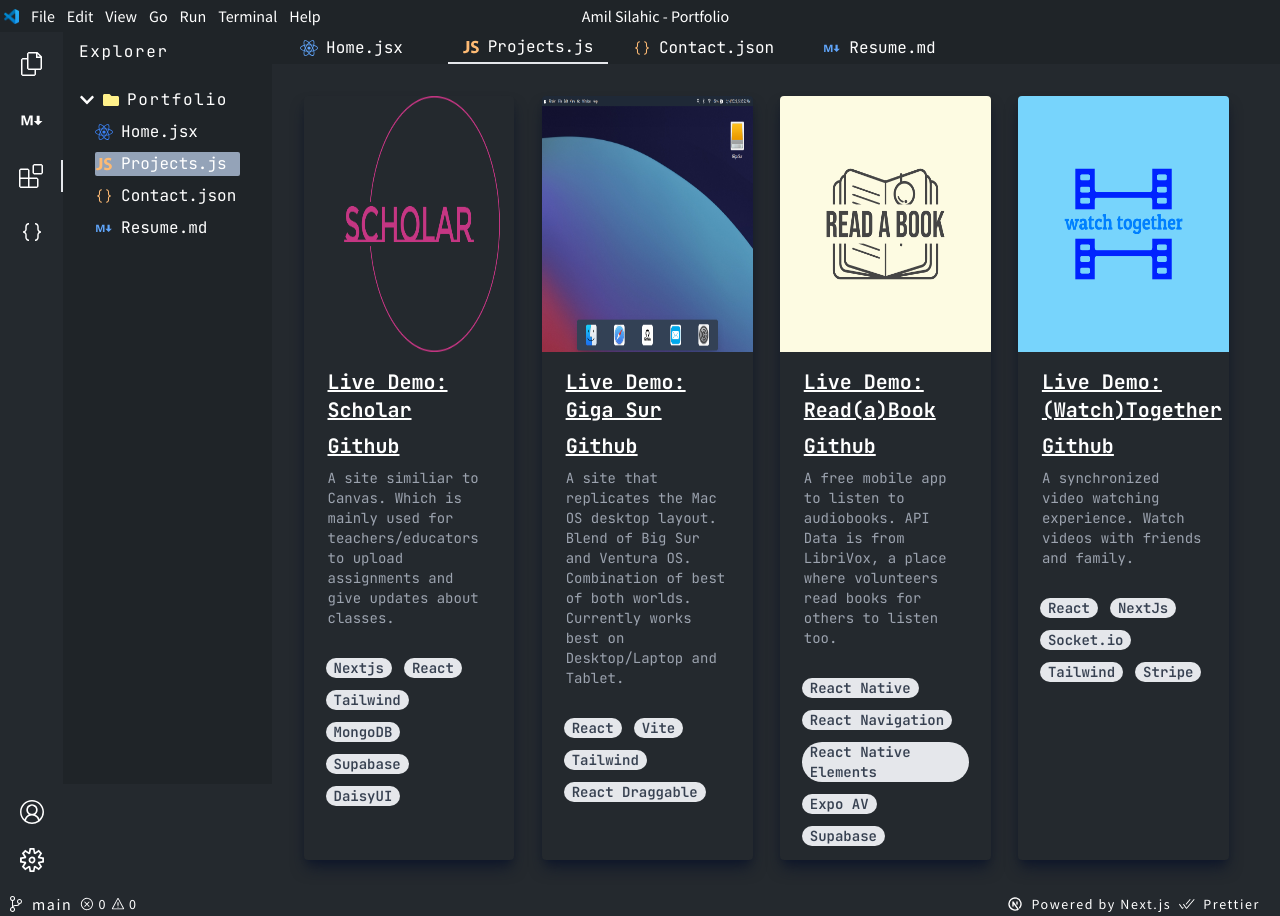
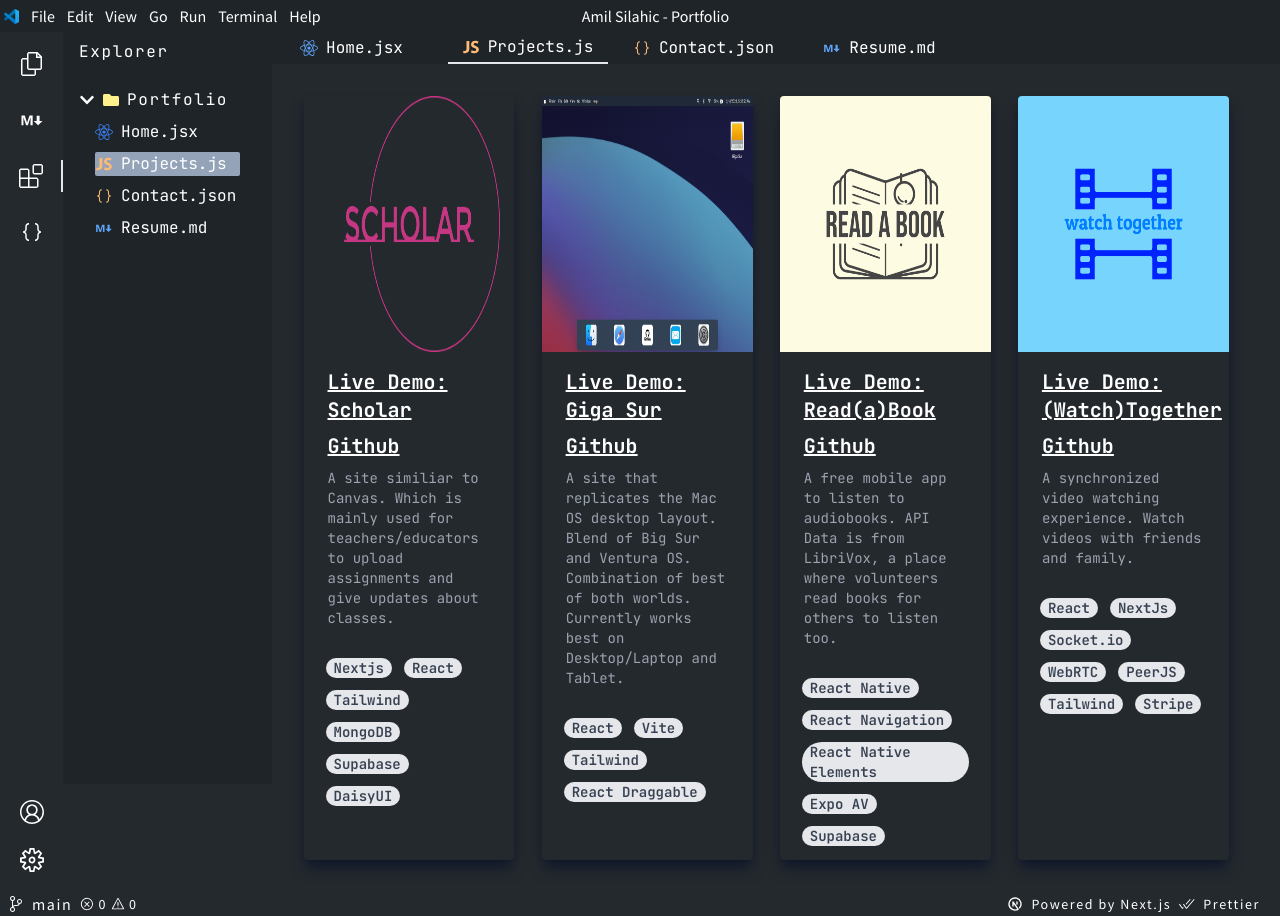
Before and after one commit to SilahicAmil/nextjs-updated-portfolio, a Next.js app: page /projects in a window 1280 px wide. Built offline with nearby package versions, Linux system fonts and the light colour scheme.

Commit message:
updating tags

```diff
--- a/data/projectData.js
+++ b/data/projectData.js
@@ -40,7 +40,15 @@
     title: "(Watch)Together",
     description:
       "A synchronized video watching experience. Watch videos with friends and family.",
-    tags: ["React", "NextJs", "Socket.io", "Tailwind", "Stripe"],
+    tags: [
+      "React",
+      "NextJs",
+      "Socket.io",
+      "WebRTC",
+      "PeerJS",
+      "Tailwind",
+      "Stripe",
+    ],
     imageName: "w2g-color.png",
     siteLink: "https://nextjs-w2g.vercel.app/",
     github: "https://github.com/SilahicAmil/nextjs-w2g",
```
